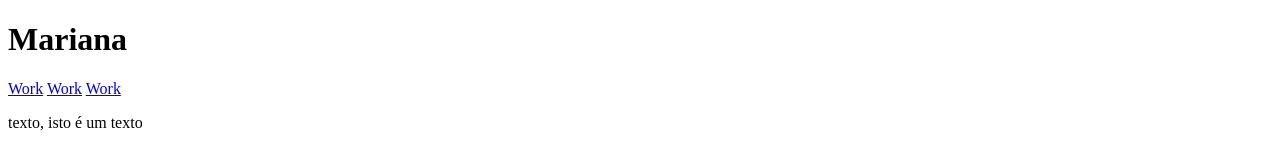
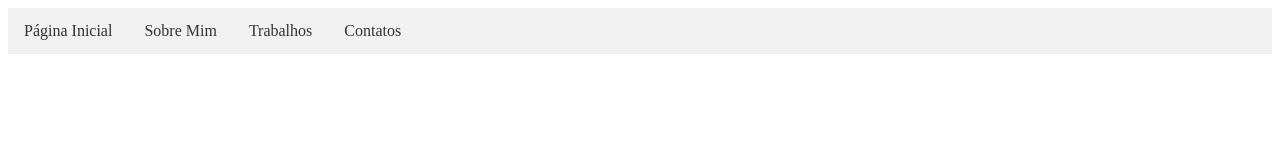
Before and after one commit to MarianaMarquesESAD/MarianaMarquesESAD.github.io, a plain HTML site: page contacts.html in a window 1280 px wide. Drawn offline with Linux system fonts and the light colour scheme.

Commit message:
Update
Criação de um menu de navegação

```diff
--- a/contacts.html
+++ b/contacts.html
@@ -4,21 +4,41 @@
 <head>
   <meta charset="UTF-8">
   <meta name="viewport" content="width=device-width, initial-scale=1.0">
-  <title>Hello, World!</title>
-</head>
+  <title>Contacts</title>
+  <style>
+    ul {
+      list-style-type: none;
+      margin: 0;
+      padding: 0;
+      background-color: #f1f1f1;
+      overflow: hidden;
+    }
 
-<body>
-  <header>
-    <h1>Mariana</h1>
-   </header>
-   <nav>
-     <a href="about.html" target="_self">Work</a>
-     <a href="work.html" target="_self">Work</a>
-     <a href="contact.html" target="_self">Work</a>
-   </nav>
+    li {
+      float: left;
+    }
 
+    li a {
+      display: block;
+      color: #333;
+      text-align: center;
+      padding: 14px 16px;
+      text-decoration: none;
+    }
 
-  <p>texto, isto é um texto</p>
-</body>
+    li a:hover {
+      background-color: #ddd;
+    }
+  </style>
+  </head>
+  <body>
 
-</html>
+  <ul>
+    <li><a href="index.html">Página Inicial</a></li>
+    <li><a href="about.html">Sobre Mim</a></li>
+    <li><a href="work.html">Trabalhos</a></li>
+    <li><a href="contacts.html">Contatos</a></li>
+  </ul>
+
+  </body>
+  </html>
```
Also changed, not shown: about.html (+32 -13 lines), index.html (+32 -12 lines), projetos/project.html (+1 -1 lines), work.html (+32 -12 lines).
